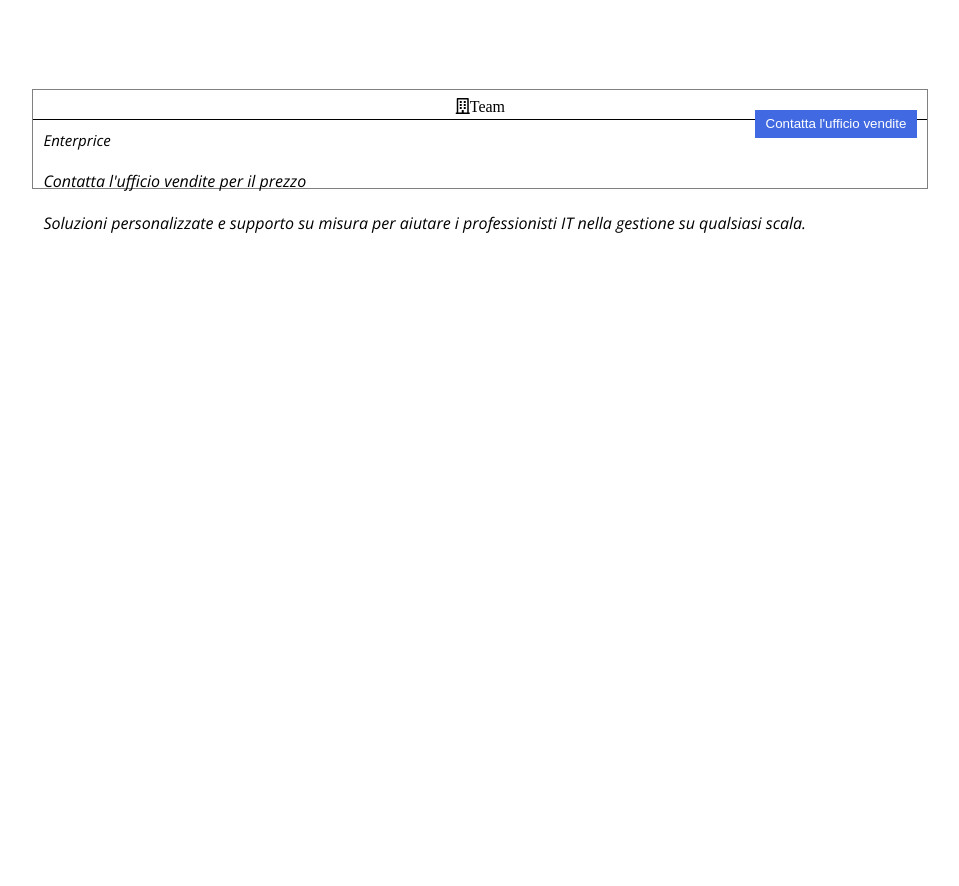
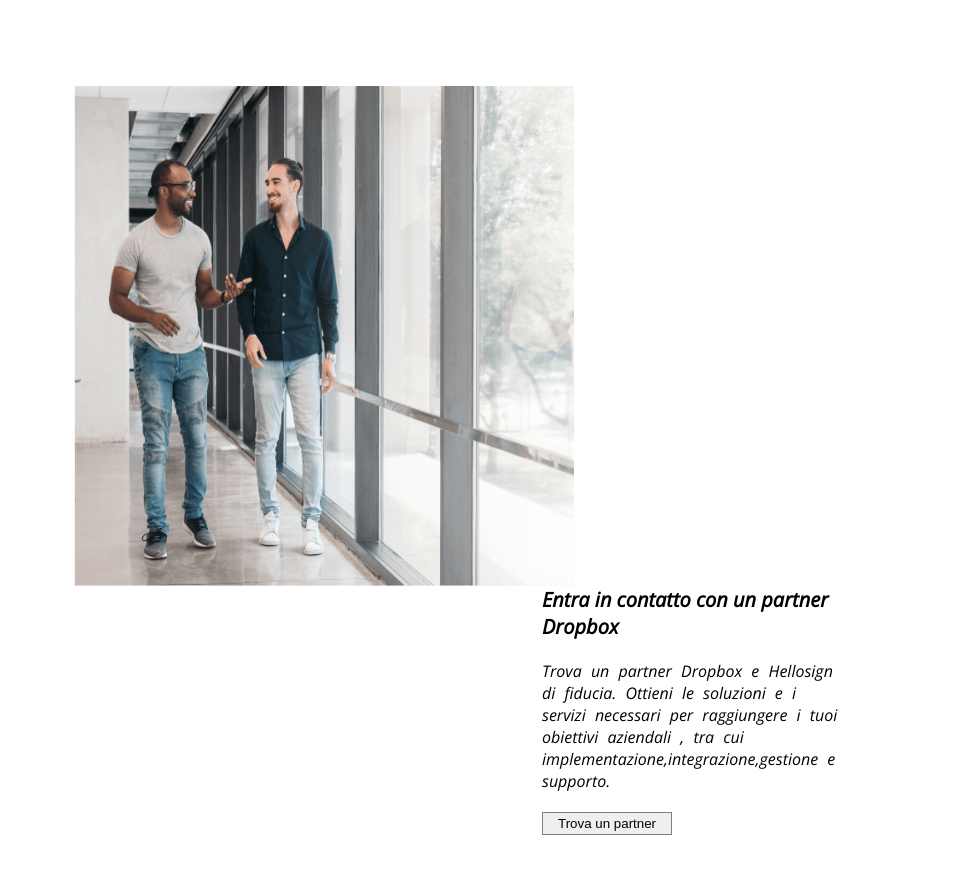
Before and after one commit to Jhon818/htmlcss-dropbox, a plain HTML site: page index.html in a window 1280 px wide. Shown: the part 1589-2475 px from the top of the page, without its empty margins (182-1141 px from the left). Before the commit the page ends 1833 px from the top, so only its background shows below. Drawn offline with nearby package versions, Linux system fonts and the light colour scheme.

Commit message:
partner section

```diff
--- a/css/style.css
+++ b/css/style.css
@@ -168,39 +168,34 @@ form{
 /*/ colums */
 
 .col4{
-    position: relative;
-    display: inline-block;
-    width:100%;
-    height: 100px;
-    margin-top: 100px;
-    border: 1px solid grey;
-    left: 15%;
+    height: 100%;
 }
 
 .col4 span{
-    display: block;
+    width: 100%;
+    height: 40px;
+    text-align: left;
+    display: inline-block;
     padding: 10px;
 }
 
 
-.col4 span:first-child{
-    font-size: 25px;
+/* testo colonna 4 */
+
+.col4 span:nth-child(3){
+    font-size: 15px;
     font-weight: bold;
 }
 
 .col4 span:nth-child(2){
-    font-size: 15px;
+    font-size: 20px;
     font-weight: bold;
-}
-
-.col4 span:nth-child(3){
-    font-size: 15px;
 }
 
 .col4  button{
     position: absolute;
-    right: 0;
-    top: 0;
+    right: 20px;
+    top:20px;
     line-height: 20px;
     color: white;
     background-color: royalblue;
@@ -211,6 +206,7 @@ form{
 }
 
 .cont-4{
+    border: 1px solid grey;
     height: 100%;
     width: 100%;
 }
@@ -317,3 +313,49 @@ i.fas.fa-pen{
   text-decoration: none;
   color:#32a8a0;
 }
+
+
+/* partner section */
+
+.partner{
+    width: 60%;
+    height: 100%;
+}
+
+.partner::after{
+    content: "";
+    display: table;
+    clear: both;
+}
+
+.container-img{
+    float: right;
+    height: 300px;
+    width:300px;
+}
+
+
+
+.container-img span:first-child{
+    font-size: 20px;
+    font-weight: bold;
+}
+.container-img span:nth-child(2){
+    display: inline-block;
+    margin-top: 20px;
+    word-spacing: 5px;
+}
+
+.button-partner{
+    display: inline-block;
+    margin-top: 20px;
+    border: 1px solid grey;
+    padding: 3px 15px 3px 15px;
+}
+
+.partner-img{
+    float: left;
+    height: 500px;
+    width: 500px;
+}
+/*/ partner section */
--- a/index.html
+++ b/index.html
@@ -208,17 +208,32 @@
 
     <!-- bottom side -->
 
+
+
+
+
+
+
+
+
+</section>
+
+
+
+
+
 <section class="col4">
+
 
             <section class="head-symbol">
 
                 <i class="far fa-building">Team</i>
 
-       </section>
 
-       <div>
 
-       </div>
+
+
+
 
 
             <span>Enterprice </span>
@@ -229,9 +244,9 @@
 
                 <button>Contatta l'ufficio vendite</button>
 
+            </section>
 
 
-   </section>
 
 
 
@@ -239,13 +254,22 @@
    </section>
 
 
-</section>
+   <section class="partner">
+
+    <img class="partner-img" src="img/partner.png" alt="">
+
+    <div class="container-img">
+       <span>Entra in contatto con un partner Dropbox</span>
+       <span>Trova un partner Dropbox e Hellosign di fiducia. Ottieni le soluzioni e i servizi necessari per raggiungere i tuoi obiettivi aziendali , tra cui implementazione,integrazione,gestione e supporto.</span>
+
+       <button class="button-partner">Trova un partner</button>
+
+
+    </div>
 
 
 
-
-
->
+   </section>
 
  <!-- terzo blocco -->
 
```
Lines whose indentation alone changed are shown as unchanged.
